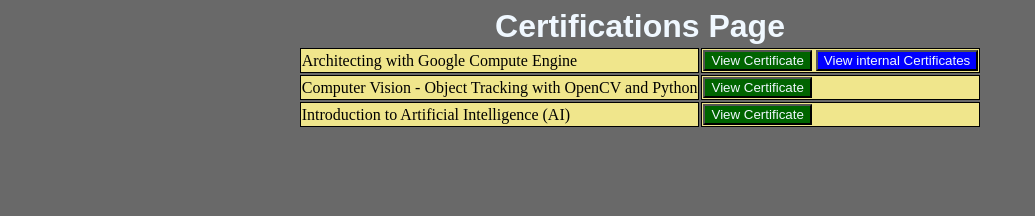
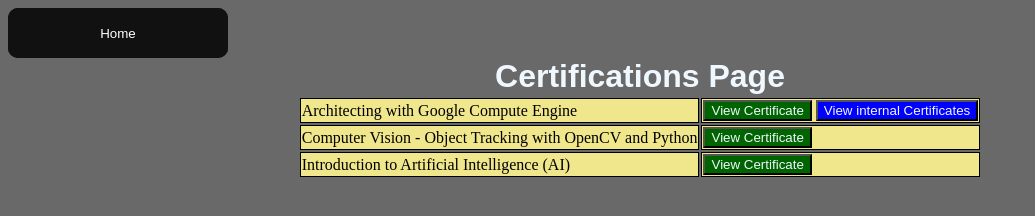
Before and after one commit to PoojithRachakada/PoojithRachakada, a plain HTML site: page certifications.html in a window 1280 px wide. Shown: the whole page, without its empty margins (0-1035 px from the left). Drawn offline with Linux system fonts and the light colour scheme.

Commit message:
Add files via upload

```diff
--- a/certifications.css
+++ b/certifications.css
@@ -94,3 +94,65 @@ td {
         width: 70%;
     }
 }
+
+/*Home button*/
+
+.glow-on-hover {
+    width: 220px;
+    height: 50px;
+    border: none;
+    outline: none;
+    color: #fff;
+    background: #111;
+    cursor: pointer;
+    position: relative;
+    z-index: 0;
+    border-radius: 10px;
+}
+
+.glow-on-hover:before {
+    content: '';
+    background: linear-gradient(45deg, #ff0000, #ff7300, #fffb00, #48ff00, #00ffd5, #002bff, #7a00ff, #ff00c8, #ff0000);
+    position: absolute;
+    top: -2px;
+    left:-2px;
+    background-size: 400%;
+    z-index: -1;
+    filter: blur(5px);
+    width: calc(100% + 4px);
+    height: calc(100% + 4px);
+    animation: glowing 20s linear infinite;
+    opacity: 0;
+    transition: opacity .3s ease-in-out;
+    border-radius: 10px;
+}
+
+.glow-on-hover:active {
+    color: #000
+}
+
+.glow-on-hover:active:after {
+    background: transparent;
+}
+
+.glow-on-hover:hover:before {
+    opacity: 1;
+}
+
+.glow-on-hover:after {
+    z-index: -1;
+    content: '';
+    position: absolute;
+    width: 100%;
+    height: 100%;
+    background: #111;
+    left: 0;
+    top: 0;
+    border-radius: 10px;
+}
+
+@keyframes glowing {
+    0% { background-position: 0 0; }
+    50% { background-position: 400% 0; }
+    100% { background-position: 0 0; }
+}
--- a/certifications.html
+++ b/certifications.html
@@ -7,7 +7,10 @@
 </head>
 
 <body>
+    <div>
+        <button class="glow-on-hover" type="button"onclick="location.href='index.html'">Home</button>
     <h1>Certifications Page</h1>
+    </div>
     <div class="certificates">
         <div>
             <table class="table">
```
